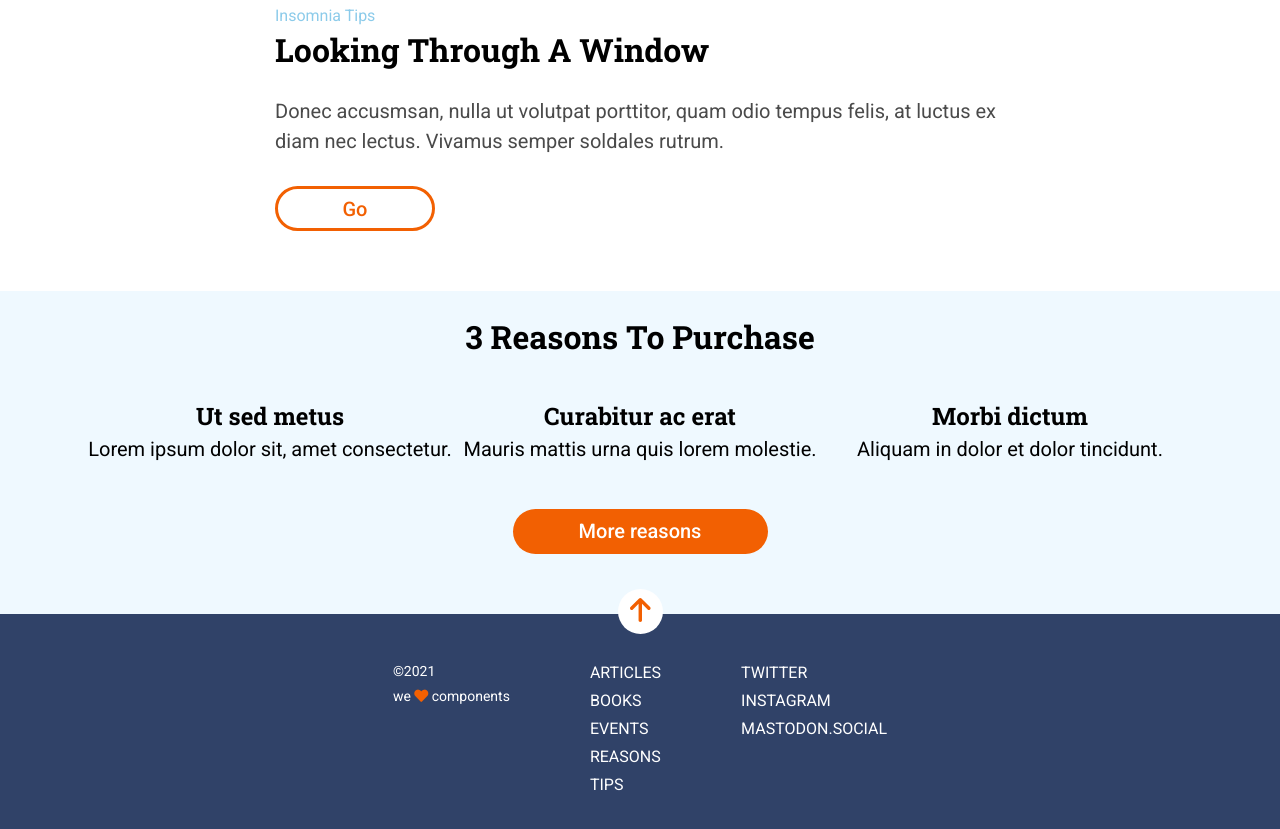
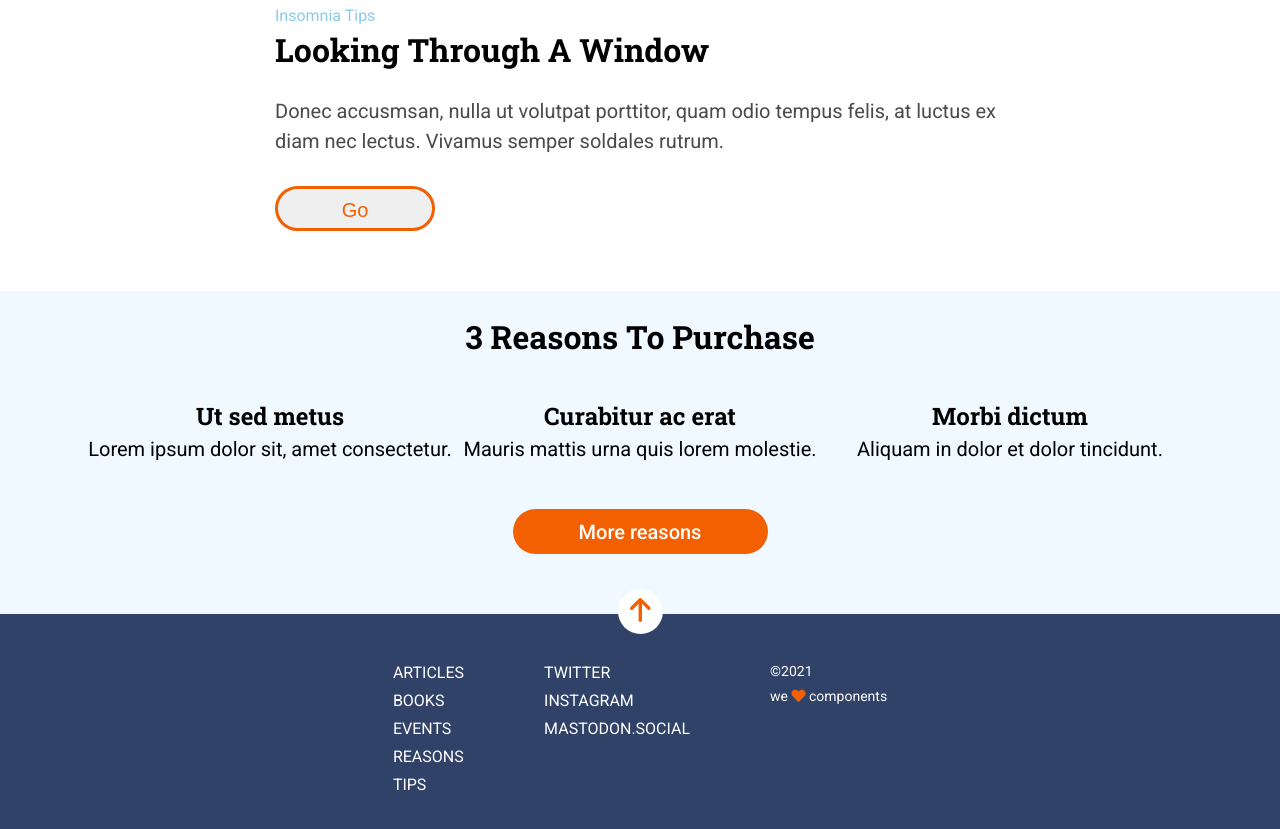
Before and after one commit to Adalab/modulo-1-evaluacion-final-IreneBioque, a website: page src/html/index.html in a window 1280 px wide. Shown: the part 857-1686 px from the top of the page. Drawn offline with nearby package versions, Linux system fonts and the light colour scheme; files that its build step writes are made by us from their sources; files whose address does not match are found by name.

Commit message:
to correct issues

```diff
--- a/src/html/index.html
+++ b/src/html/index.html
@@ -4,7 +4,7 @@
     <meta charset="UTF-8" />
     <meta name="viewport" content="width=device-width, initial-scale=1" />
     <title>Evaluacion final</title>
-    <link rel="stylesheet" href="./assets/css/main.css" />
+
     <link rel="preconnect" href="https://fonts.googleapis.com" />
     <link rel="preconnect" href="https://fonts.gstatic.com" crossorigin />
     <link
@@ -17,6 +17,7 @@
       integrity="sha384-AYmEC3Yw5cVb3ZcuHtOA93w35dYTsvhLPVnYs9eStHfGJvOvKxVfELGroGkvsg+p"
       crossorigin="anonymous"
     />
+    <link rel="stylesheet" href="./assets/css/main.css" />
   </head>
   <body>
     <include src="./partials/header.html"></include>
--- a/src/html/partials/footer.html
+++ b/src/html/partials/footer.html
@@ -6,6 +6,7 @@
       /></a>
     </div>
   </div>
+  <nav>
     <ul class="footer__list">
       <li class="footer__list--link">
         <a
@@ -53,7 +54,9 @@
         >
       </li>
     </ul>
+  </nav>
 
+  <nav>
     <ul class="footer__list">
       <li class="footer__list--link">
         <a
@@ -83,6 +86,7 @@
         >
       </li>
     </ul>
+  </nav>
   <div class="footer__paragraph">
     <p>&copy;2021</p>
     <p>we <i class="fas fa-heart"></i> components</p>
--- a/src/html/partials/section-1.html
+++ b/src/html/partials/section-1.html
@@ -6,6 +6,6 @@
       Donec accusmsan, nulla ut volutpat porttitor, quam odio tempus felis, at
       luctus ex diam nec lectus. Vivamus semper soldales rutrum.
     </p>
-    <div class="article__button">Go</div>
+    <button class="article__button">Go</button>
   </article>
 </section>
--- a/src/html/partials/section-2.html
+++ b/src/html/partials/section-2.html
@@ -18,5 +18,5 @@
       Aliquam in dolor et dolor tincidunt.
     </p>
   </article>
-  <div class="section-2__button">More reasons</div>
+  <button class="section-2__button">More reasons</button>
 </section>
--- a/src/scss/layout/_section-2.scss
+++ b/src/scss/layout/_section-2.scss
@@ -53,6 +53,7 @@
     height: 45px;
     line-height: 45px;
     border-radius: 25px;
+    border: none;
     margin-bottom: 60px;
     transition: color 2s ease-in, background-color 2s ease-in, border 1s ease-in;
     &:hover {
```
Lines whose indentation alone changed are shown as unchanged.
